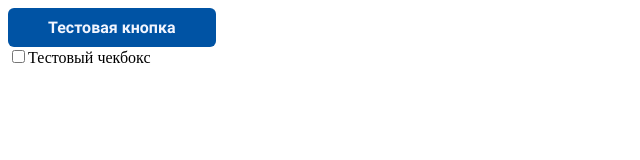
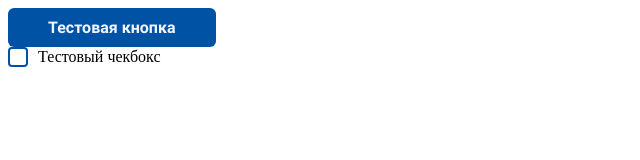
Before and after one commit to McLarenProgrammer/rgz, a React (Vite) app: page / in a window 1280 px wide. Shown: the top 160 px of the page, without its empty margins (0-640 px from the left). Built offline with nearby package versions, Linux system fonts and the light colour scheme.

Commit message:
Сделал чекбокс

```diff
--- a/src/components/UI/Checkbox.jsx
+++ b/src/components/UI/Checkbox.jsx
@@ -1,13 +1,31 @@
 import classes from './styles/Checkbox.module.css'
 
-function Checkbox({ children, inputName = "default" }) {
+function Checkbox({ children, inputID = "default" }) {
     console.log(classes);
 
     return (
-        <div className={classes.checkbox}>
-            <input type="checkbox" id={inputName} />
-            <label htmlFor={inputName}>{children}</label>
-        </div>
+      <div className={classes.checkbox}>
+        <input type="checkbox" id={inputID} />
+        <label htmlFor={inputID} className={classes["checkbox-label"]}>
+          <span className={classes["checkbox-box"]}>
+            <svg
+              className={classes["checkbox-tick"]}
+              viewBox="0 0 107 154"
+              fill="none"
+              xmlns="http://www.w3.org/2000/svg"
+              preserveAspectRatio="xMidYMid meet"
+            >
+              <path
+                d="M20 70C30 85 37 90 51 120C53 125 58 125 60 120C73 80 83 50 102 20"
+                stroke="#0053A4"
+                strokeWidth="28"
+                strokeLinecap="round"
+              />
+            </svg>
+          </span>
+          <span className={classes["checkbox-label-text"]}>{children}</span>
+        </label>
+      </div>
     );
 }
 
--- a/src/components/UI/styles/Checkbox.module.css
+++ b/src/components/UI/styles/Checkbox.module.css
@@ -1,3 +1,53 @@
-.checkbox label {
-    user-select: none;
+.checkbox {
+  position: relative;
+  display: inline-block;
+  font-size: 16px;
+  width: 200px;
 }
+
+input[type="checkbox"] {
+  /* Прячем видимый чекбокс */
+  position: absolute;
+  opacity: 0;
+  cursor: pointer;
+}
+
+.checkbox-label {
+  display: flex;
+  align-items: center;
+  cursor: pointer;
+  position: relative;
+}
+
+.checkbox-box {
+  min-width: 20px;
+  min-height: 20px;
+  border: 2px solid #0053A4;
+  border-radius: 4px;
+  display: inline-block;
+  position: relative;
+  overflow: hidden; /* Ограничиваем видимую область */
+  padding: 4px; /* Небольшой отступ внутри рамки */
+  box-sizing: border-box; /* Учитываем отступы в размерах чекбокса */
+}
+
+svg.checkbox-tick {
+  position: absolute;
+  top: 0;
+  left: 0;
+  width: 100%;
+  height: 100%;
+  stroke-dasharray: 300; /* Общая длина штриха */
+  stroke-dashoffset: 300; /* Галочка полностью скрыта */
+  transition: stroke-dashoffset 0.3s ease-in-out; /* Анимация рисования */
+  pointer-events: none; /* Отключаем клики по SVG */
+}
+
+input[type="checkbox"]:checked + label .checkbox-box .checkbox-tick {
+  stroke-dashoffset: 0; /* Показываем галочку при выборе чекбокса */
+}
+
+.checkbox-label-text {
+  user-select: none;
+  padding-left: 10px;
+}
```
Also changed, not shown: public/icons/Vector 1.svg (added).
